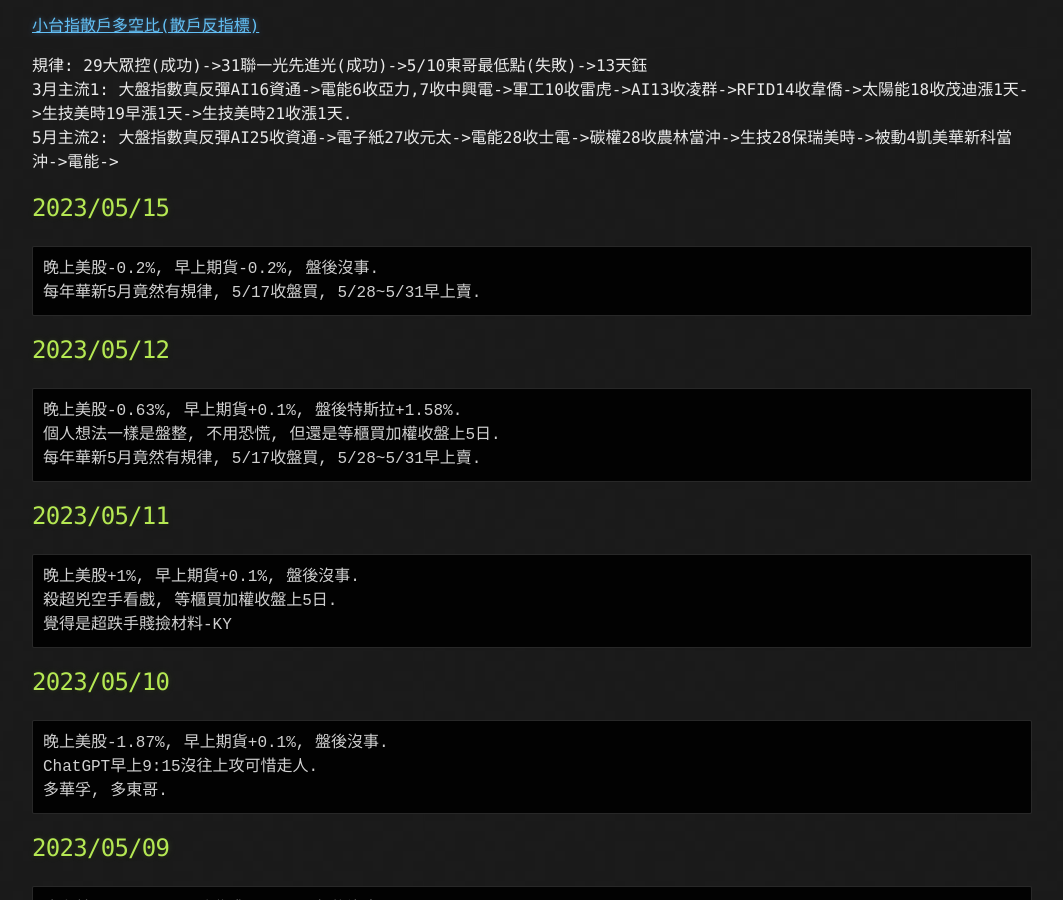
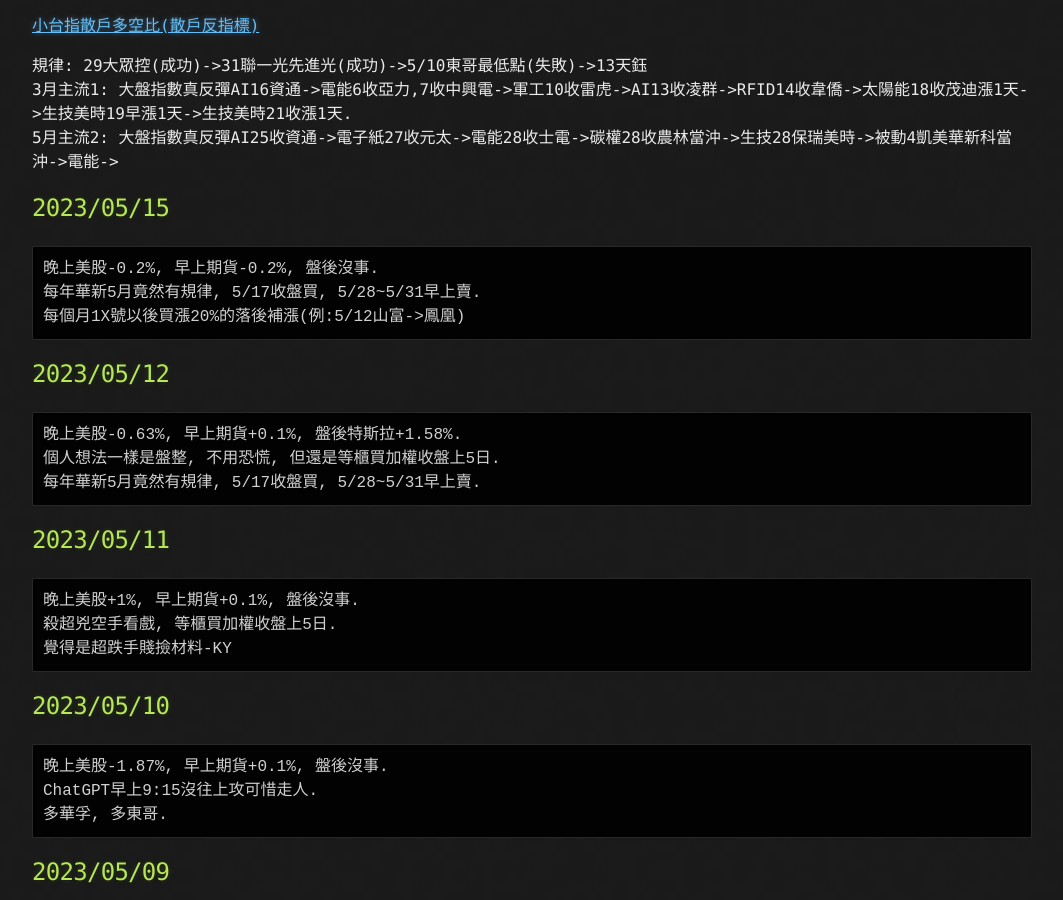
Before and after one commit to lepg5487/Stock_God, a Jekyll site: the page built from index.md, in a window 1280 px wide and 900 px high, scrolled down 484 px. Shown: the whole window, without its empty margins (108-1171 px from the left). Built offline with Jekyll 4.4.1, drawn with Linux system fonts in a browser that asks for light colours; our own code applies the rules of GitHub Pages for plain Markdown files.

Commit message:
Update index.md

````diff
--- a/index.md
+++ b/index.md
@@ -24,6 +24,7 @@ layout: testlayouts
 ```
 晚上美股-0.2%, 早上期貨-0.2%, 盤後沒事.
 每年華新5月竟然有規律, 5/17收盤買, 5/28~5/31早上賣.
+每個月1X號以後買漲20%的落後補漲(例:5/12山富->鳳凰)
 ```
 
 ## 2023/05/12
````
